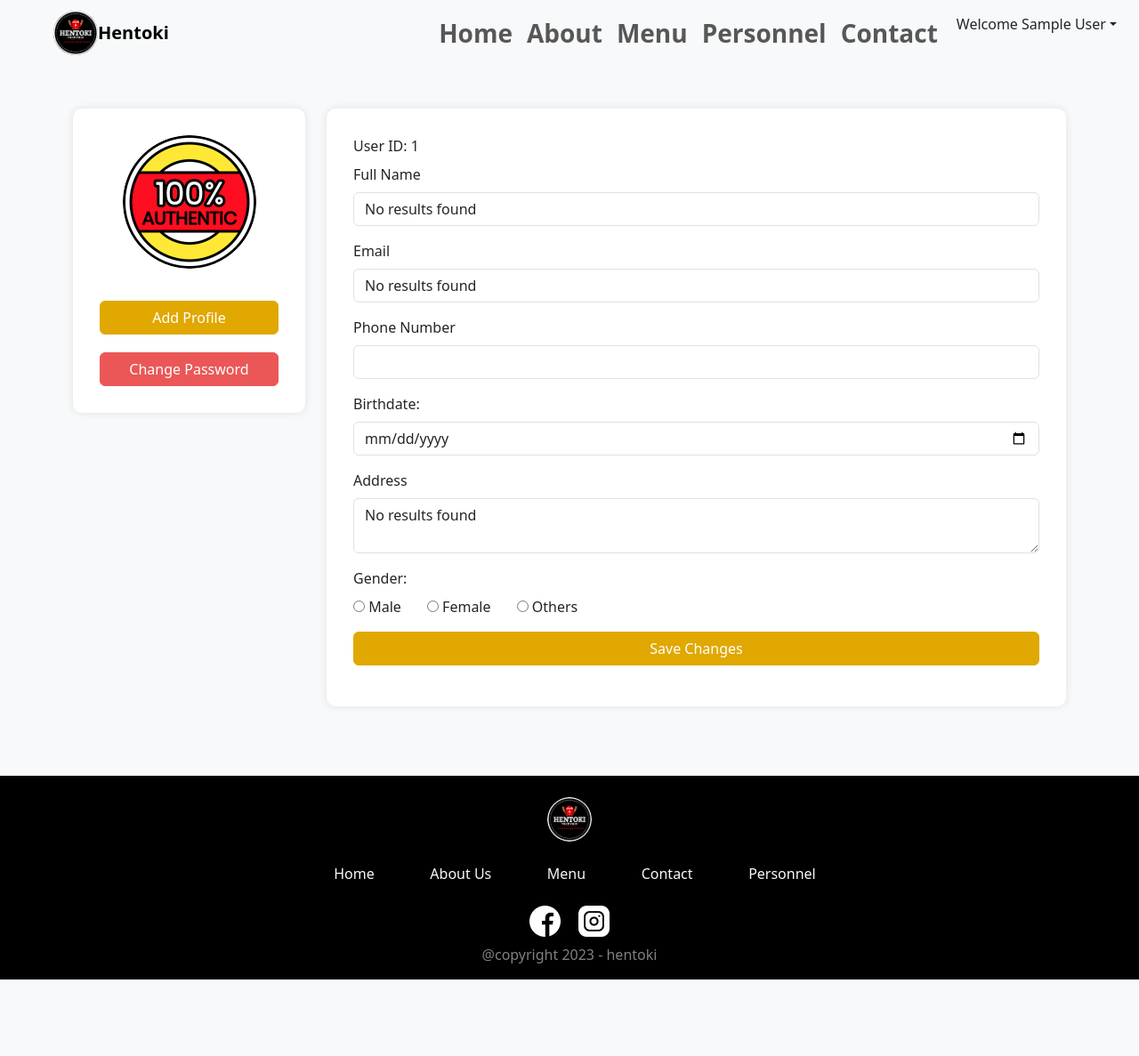
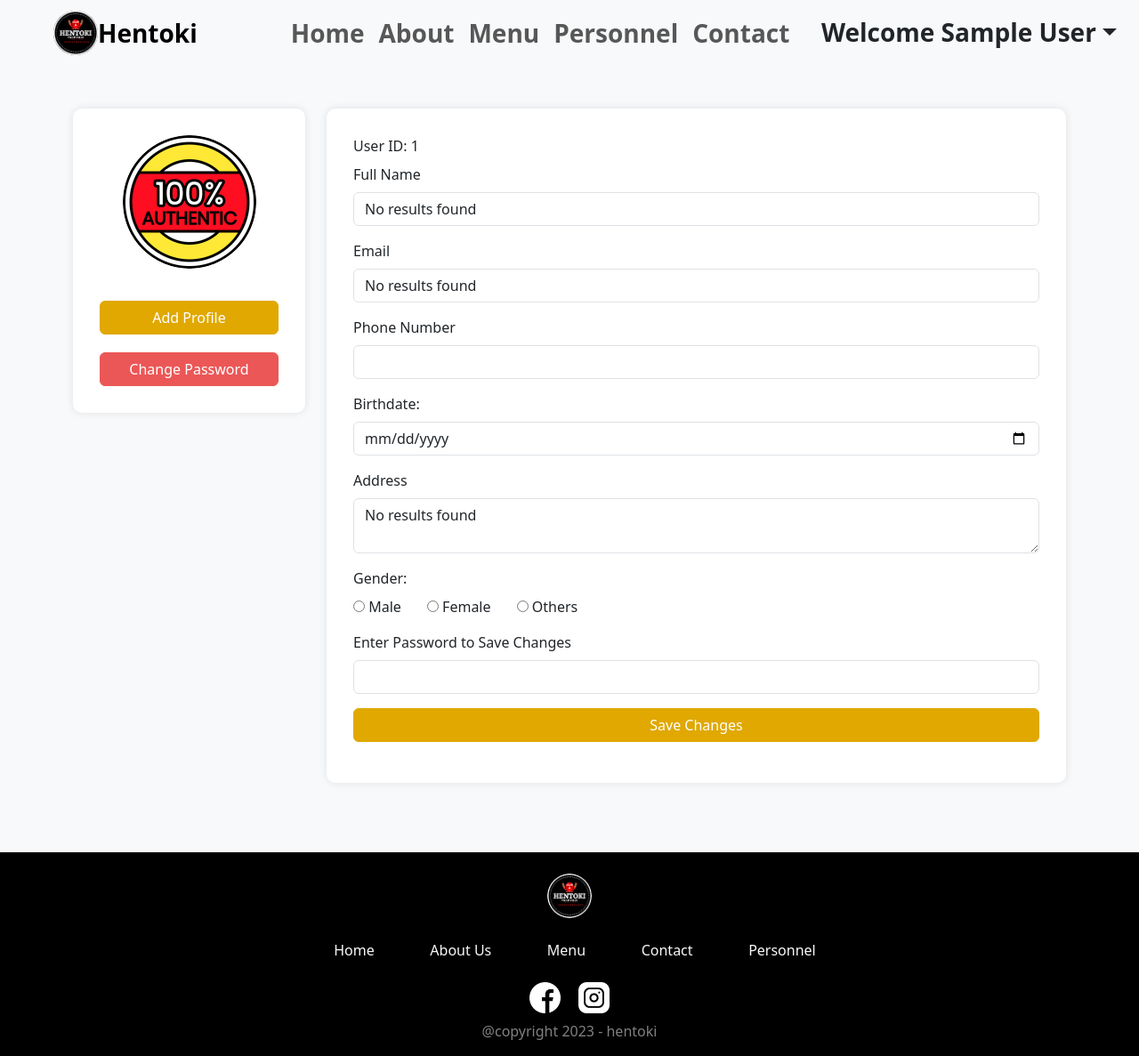
Before and after one commit to Sean71300/TakoyakiWebsite, a PHP site: page /edit.php in a window 1280 px wide. Shown: the whole page at 89% size. Before the commit the page ends 1101 px from the top, so only its background shows below. Run offline with PHP 8.4, Linux system fonts and the light colour scheme; the visitor is signed in with stand-in values (Sample User, id 1); data that the repository does not hold is empty.

Commit message:
nav and edit minor changes

```diff
--- a/Navigation.php
+++ b/Navigation.php
@@ -2,7 +2,7 @@
     <nav class="navbar navbar-expand-lg bg-body-tertiary ">
         <div class="container-fluid ">
         <a href="index.php"><img src="Images/Logo.jpg" class="logo ms-4 ms-lg-5 "></a>
-        <a class="navbar-brand " href="index.php"><b>Hentoki</b></a>
+        <a class="navbar-brand fs-3 " href="index.php"><b>Hentoki</b></a>
         <button class="navbar-toggler" type="button" data-bs-toggle="collapse" data-bs-target="#navbarSupportedContent" aria-controls="navbarSupportedContent" aria-expanded="false" aria-label="Toggle navigation">
             <span class="navbar-toggler-icon"></span>
         </button>
@@ -30,8 +30,8 @@
                 echo '</li>';
                 }
                 else{
-                echo  '<div class="dropdown">';
-                echo  '<button class="btn dropdown-toggle" type="button" id="dropdownMenuButton" data-bs-toggle="dropdown" aria-expanded="false">';
+                echo  '&nbsp;&nbsp;<div class="dropdown">';
+                echo  '<button class="btn dropdown-toggle fs-3 fw-bold" type="button" id="dropdownMenuButton" data-bs-toggle="dropdown" aria-expanded="false">';
                 echo    "Welcome ".htmlspecialchars($_SESSION["full_name"]).'';
                 echo  '</button>';
                 echo  '<ul class="dropdown-menu" aria-labelledby="dropdownMenuButton">';
--- a/edit.php
+++ b/edit.php
@@ -231,6 +231,10 @@
                         <input type="radio" name="gender" value="Others" required <?php echo gender_check(search_Value("gender",htmlspecialchars($_SESSION["id"])),"Others")?>>
                         <label for="female">Others</label>
                     </div>
+                    <div class="mb-3">
+                        <label for="address" class="form-label">Enter Password to Save Changes</label>
+                        <input type="Password" id="pass" name="pass" class="form-control" rows="" autocomplete="off"></input>
+                    </div>
                     <button type="submit" class="btn btn-primary save-changes-button">Save Changes</button>
                     <?php echo $Confirmation?>
                 </form>
```
